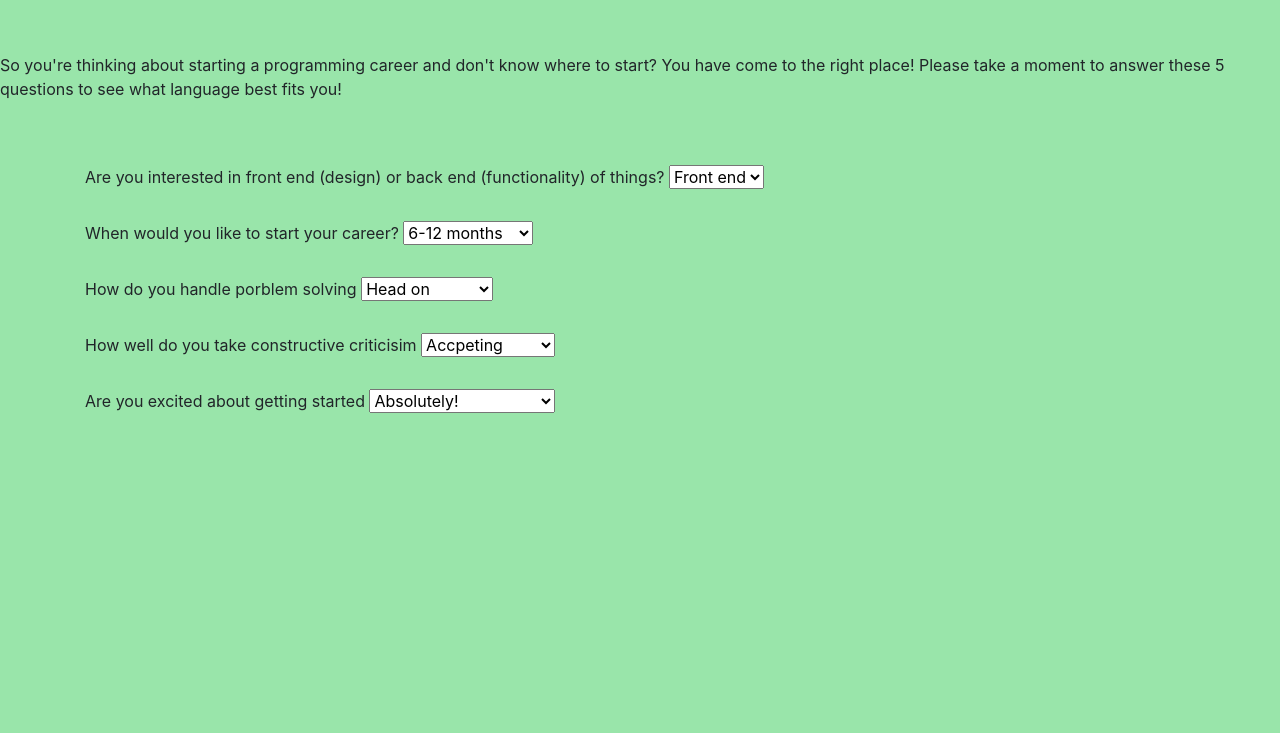
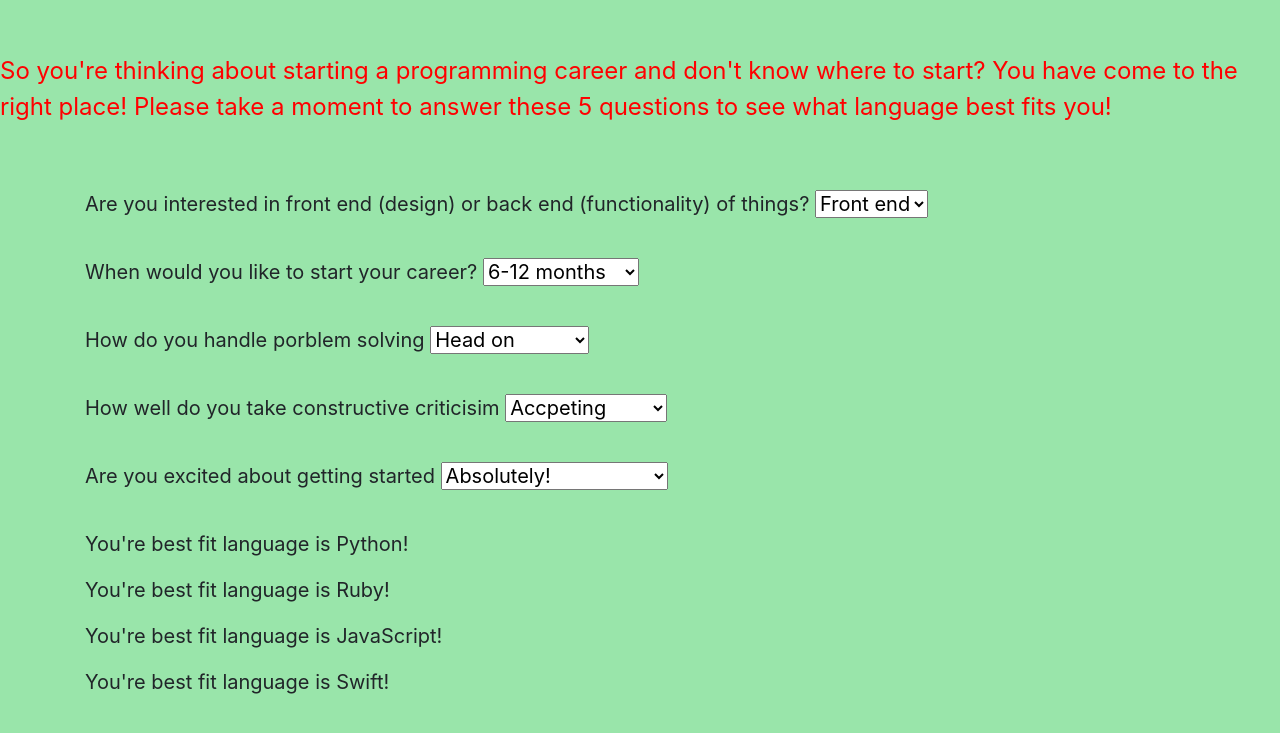
Before and after one commit to glenbuck503/language-selector, a plain HTML site: page index.html in a window 1280 px wide. Shown: the part 51-784 px from the top of the page. Drawn offline with Linux system fonts and the light colour scheme.

Commit message:
add output divs for best fit language result

```diff
--- a/css/styles.css
+++ b/css/styles.css
@@ -5,3 +5,12 @@ body {
 .head {
   text-align: center;
 }
+
+.firstp {
+  color: red;
+  font-size:24px;
+}
+
+.container {
+  font-size: 20px;
+}
--- a/index.html
+++ b/index.html
@@ -12,7 +12,7 @@
   <h1 class="head">Welcome to the Programming Language Selector</h1>
   <br>
   <br>
-  <p>So you're thinking about starting a programming career and don't know where to start? You have come to the right place! Please take a moment to answer these 5 questions to see what language best fits you!
+  <p class="firstp">So you're thinking about starting a programming career and don't know where to start? You have come to the right place! Please take a moment to answer these 5 questions to see what language best fits you!
   </p>
   <br>
   <br>
@@ -59,6 +59,20 @@
       <br>
       <br>
     </form>
+    <div class="output">
+      <div class="python">
+        <p>You're best fit language is Python!</p>
+      </div>
+      <div class="ruby">
+        <p>You're best fit language is Ruby!</p>
+      </div>
+      <div class="javascript">
+        <p>You're best fit language is JavaScript!</p>
+      </div>
+      <div class="swift">
+        <p>You're best fit language is Swift!</P>
+      </div>
+    </div>
 
 
 </body>
```
